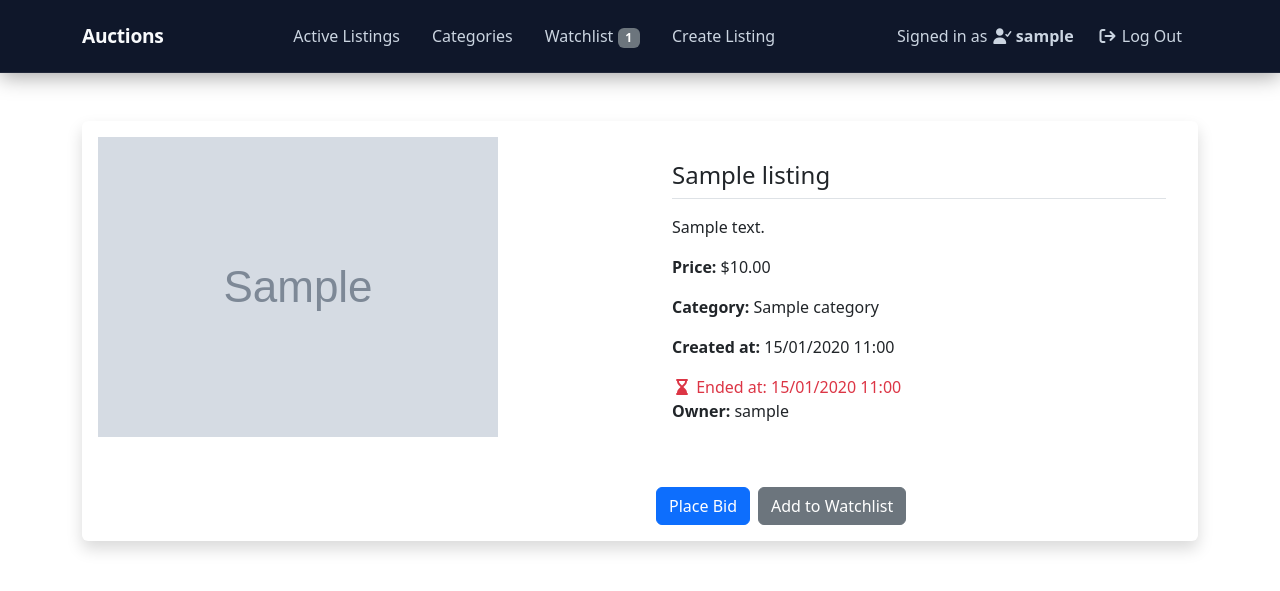
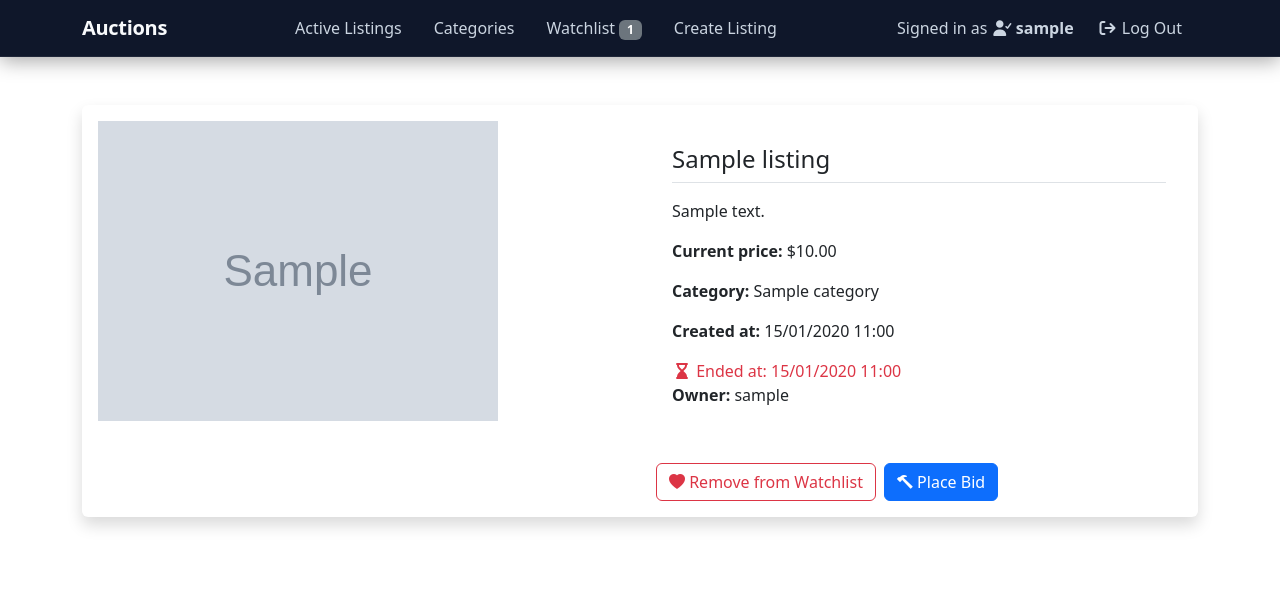
Before and after one commit to ismail-mah/commerce, a Django app: page /listing/1 in a window 1280 px wide. Shown: the top 591 px of the page. Run offline with Django 3.2, Linux system fonts and the light colour scheme; a user stored in the database is signed in; tables that the repository leaves empty hold one stand-in row (values such as "Sample post"); grey boxes marked "Sample" are stand-in pictures; some libraries are stand-ins or nearby versions.

Commit message:
added features, improved style across

```diff
--- a/auctions/admin.py
+++ b/auctions/admin.py
@@ -1,7 +1,7 @@
 from django.contrib import admin
-from .models import User, Listing, Category
+from .models import User, Listing, Category, Bid
 
-# Register your models here.
 admin.site.register(User)
 admin.site.register(Listing)
 admin.site.register(Category)
+admin.site.register(Bid)
--- a/auctions/templates/auctions/categories.html
+++ b/auctions/templates/auctions/categories.html
@@ -38,6 +38,5 @@
         {% else %}
             <p>No categories available.</p>
         {% endif %}
-
     </div>
 {% endblock  %}
--- a/auctions/templates/auctions/category_listings.html
+++ b/auctions/templates/auctions/category_listings.html
@@ -7,7 +7,7 @@
         <h2 class="mb-4 text-center">{{ category.name }} Category list</h2>
         <hr class="mb-4">
         <div class="container d-flex justify-content-center align-items-center gap-2 mb-4">
-            <h6 class="mb-0">Select a category here:</h6>
+            <h6 class="mb-0">Choose a category:</h6>
             <select class="form-select w-50" onchange="window.location=this.value">
                 <option selected disabled>Filter by category</option>
                 {% for cat in categories %}
@@ -28,7 +28,7 @@
                                 <p class="text-muted"><i class="fas fa-clock"></i> {{ listing.created_at }}</p>
                                 {% if listing.end_time %}
                                     {% if listing.is_expired %}
-                                        <p class="text-danger"><i class="fa fa-hour glass-end"></i> Ended at: {{ listing.end_time }}</p>
+                                        <p class="text-danger"><i class="fa fa-hourglass-end"></i> Ended at: {{ listing.end_time }}</p>
                                     {% else %}
                                         <p class="text-muted"><i class="fa fa-hourglass-half"></i> Ends at: {{ listing.end_time }}</p>
                                     {% endif %}
--- a/auctions/templates/auctions/layout.html
+++ b/auctions/templates/auctions/layout.html
@@ -99,7 +99,8 @@
             {% endblock %}
         </div>
 
-        <script src="https://cdn.jsdelivr.net/npm/bootstrap@5.3.3/dist/js/bootstrap.bundle.min.js"></script>
+        <link href="https://cdn.jsdelivr.net/npm/bootstrap@5.3.8/dist/css/bootstrap.min.css" rel="stylesheet" integrity="sha384-sRIl4kxILFvY47J16cr9ZwB07vP4J8+LH7qKQnuqkuIAvNWLzeN8tE5YBujZqJLB" crossorigin="anonymous">
+        <script src="https://cdn.jsdelivr.net/npm/bootstrap@5.3.8/dist/js/bootstrap.bundle.min.js" integrity="sha384-FKyoEForCGlyvwx9Hj09JcYn3nv7wiPVlz7YYwJrWVcXK/BmnVDxM+D2scQbITxI" crossorigin="anonymous"></script>
 
     </body>
 </html>
--- a/auctions/templates/auctions/listing.html
+++ b/auctions/templates/auctions/listing.html
@@ -16,11 +16,14 @@
                     {% endif %}
                 </div>
 
+
                 <div class="col-md-6 p-3">
                     <div class="card-body py-4">
                         <h4 class="card-title mb-3 border-bottom pb-2">{{ listing.title }}</h4>
                         <p>{{ listing.description }}</p>
-                        <p><strong>Price:</strong> ${{ listing.price }}</p>
+                        <p><strong>Current price:</strong>
+                             ${{ current_price }}
+                            </p>
                         <p><strong>Category:</strong> {{ listing.category }}</p>
                         <p><strong>Created at:</strong> {{ listing.created_at }}</p>
                         {% if listing.end_time %}
@@ -32,12 +35,94 @@
                         {% endif %}
                         <p><strong>Owner:</strong> {{ listing.owner.username }}</p>
                     </div>
-                    <div class="d-flex mt-4 gap-2">
-                        <a href="" class="btn btn-primary">Place Bid</a>
-                        <a href="{% url 'add_to_watchlist' listing.id %}" class="btn btn-secondary">Add to Watchlist</a>
+
+                    <div class="d-flex flex-wrap gap-2 mt-3">
+                        {% if user.is_authenticated %}
+                            {% if is_watching %}
+                                <form action="{% url 'remove_from_watchlist' listing.id %}" method="post">
+                                    {% csrf_token %}
+                                    <button type="submit" class="btn btn-outline-danger">
+                                        <i class="bi bi-heart-fill"></i> Remove from Watchlist
+                                    </button>
+                                </form>
+                            {% else %}
+                                <form action="{% url 'add_to_watchlist' listing.id %}" method="post">
+                                    {% csrf_token %}
+                                    <button type="submit" class="btn btn-outline-secondary">
+                                        <i class="bi bi-heart"></i> Add to Watchlist
+                                    </button>
+                                </form>
+                            {% endif %}
+
+                            <!-- Button trigger modal -->
+                            <button type="button" class="btn btn-primary" data-bs-toggle="modal" data-bs-target="#bidModal">
+                                <i class="bi bi-hammer"></i> Place Bid
+                            </button>
+                            {% else %}
+                                <p class="text-muted mb-0">Please <a href="{% url 'login' %}">log in</a> to add to watchlist or place a bid.</p>
+
+                        {% endif %}
                     </div>
+
+
+                    <!-- Modal -->
+                    <div class="modal fade" id="bidModal" tabindex="-1" aria-labelledby="bidModalLabel" aria-hidden="true">
+                        <div class="modal-dialog ">
+                            <div class="modal-content">
+                                <div class="modal-header
+                                {% if bid_error %}bg-danger bg-gradient text-white
+                                 {% else %}
+                                    bg-primary bg-gradient text-white
+                                {% endif %}">
+                                    <h1 class="modal-title text-center fs-5" id="bidModalLabel">
+                                        {% if bid_error %}
+                                            Bid error
+                                        {% else %}
+                                            Place a Bid
+                                        {% endif %}
+                                    </h1>
+                                    <button type="button" class="btn-close {% if bid_error %}btn-close-white{% endif %}" data-bs-dismiss="modal" aria-label="Close"></button>
+                                </div>
+                                {% if listing.owner != user %}
+                                    <form action="{% url 'add_to_bid' listing.id %}" method="post">
+                                        {% csrf_token %}
+                                        {% if bid_error %}
+                                            <div class="alert alert-danger" role="alert">
+                                                {{ bid_error }}
+                                            </div>
+                                        {% endif %}
+                                        <div class="modal-body">
+                                            <p>Current Bid: ${{ current_price }}</p>
+                                            <label for="bid_amount" class="form-label">Your Bid</label>
+                                            <div class="input-group">
+                                                <span class="input-group-text">$</span>
+                                                <input type="number" step="0.01" name="bid_amount" class="form-control" placeholder="Enter your bid" value="{{ bid_amount|default:'' }}" required>
+                                            </div>
+                                        </div>
+                                        <div class="modal-footer">
+                                            <button type="button" class="btn btn-secondary" data-bs-dismiss="modal">Close</button>
+                                            <button type="submit" class="btn btn-primary">Place Bid</button>
+                                        </div>
+                                    </form>
+                                {% else %}
+                                    <div class="modal-body">
+                                        <p class="text-muted">You are the owner of this listing.</p>
+                                    </div>
+                                {% endif %}
+                            </div>
+                        </div>
+                    </div>
+
                 </div>
             </div>
         </div>
     </div>
+
+    {% if bid_error %}
+        <script>
+            document.addEventListener("DOMContentLoaded", function () {
+                new bootstrap.Modal(document.getElementById("bidModal")).show();
+            });
+        </script>
+    {% endif %}
 {% endblock %}
--- a/auctions/urls.py
+++ b/auctions/urls.py
@@ -14,5 +14,6 @@ urlpatterns = [
     path("watchlist/remove/<int:listing_id>", views.remove_from_watchlist, name="remove_from_watchlist"),
     path("categories", views.categories, name="categories"),
     path("categories/<int:category_id>", views.category_listings, name="category_listings"),
-    path("create_category", views.create_category, name="create_category")
+    path("create_category", views.create_category, name="create_category"),
+    path("bid/<int:listing_id>/", views.add_to_bid, name="add_to_bid")
 ]
--- a/auctions/views.py
+++ b/auctions/views.py
@@ -1,26 +1,32 @@
 from django.contrib.auth import authenticate, login, logout
-from .models import User, Listing, Category
+from .models import User, Listing, Category, Bid
 from django.db import IntegrityError
 from django.http import HttpResponse, HttpResponseRedirect
-from django.shortcuts import render, redirect
+from django.shortcuts import render, redirect, get_object_or_404
 from django.contrib.auth.decorators import login_required
 from django.contrib import messages
 from .forms import ListingForm, CategoryForm
 from django.urls import reverse
+from decimal import Decimal, InvalidOperation
 
 
 
-# Helper function to render error messages
+# Helper functions
 def render_error(request, message):
     return render(request, "auctions/error.html", {
         "message": message
     })
 
+def get_current_price(listing):
+    highest_bid = listing.bids.order_by('-amount').first()
+    return highest_bid.amount if highest_bid else listing.price
+
 def index(request):
-    activate_listings = Listing.objects.filter(active=True).order_by('-id')
+    active_listings = Listing.objects.filter(active=True).order_by('-id')
     return render(request, "auctions/index.html", {
-        "listings": activate_listings
+        "listings": active_listings
     })
+
 
 
 
@@ -32,7 +38,7 @@ def categories(request):
 
 
 def category_listings(request, category_id):
-    category = Category.objects.get(id=category_id)
+    category = get_object_or_404(Category, id=category_id)
     listings = Listing.objects.filter(category=category, active=True)
     return render(request, "auctions/category_listings.html", {
         "category": category,
@@ -40,25 +46,45 @@ def category_listings(request, category_id):
         "categories": Category.objects.all().order_by('name')
     })
 
+
+
+
 @login_required
 def create_category(request):
-    form = CategoryForm(request.POST or None)
-    if request.POST.get("name") and form.is_valid():
-        form.save()
-        messages.success(request, "Category created successfully.")
-        return redirect("categories")
+    if request.method == "POST":
+        form = CategoryForm(request.POST)
+        if form.is_valid():
+            form.save()
+            messages.success(request, "Category created successfully.")
+            return redirect("categories")
+        messages.error(request, "Error creating category. Please check the form for errors.")
+    else:
+        form = CategoryForm()
+
     return render(request, "auctions/create_category.html", {
         "form": form,
-        "title": "Create Category",
-        "error": "Please enter a category name."
+        "title": "Create Category"
     })
 
 
+def listing_context(request, single_listing):
+    highest_bid = single_listing.bids.order_by('-amount').first()
+    current_price = get_current_price(single_listing)
+    is_watching = False
+    if request.user.is_authenticated:
+        is_watching = single_listing.watcherlist.filter(pk=request.user.pk).exists()
+    return {
+        "listing": single_listing,
+        "highest_bid": highest_bid,
+        "current_price": current_price,
+        "is_watching": is_watching
+    }
+
+
+
 def listing(request, listing_id):
-    single_listing = Listing.objects.get(id=listing_id)
-    return render(request, "auctions/listing.html", {
-        "listing": single_listing
-    })
+    single_listing = get_object_or_404(Listing, pk=listing_id)
+    return render(request, "auctions/listing.html", listing_context(request, single_listing))
 
 
 
@@ -73,6 +99,7 @@ def create_listing(request):
             listing.save()
             messages.success(request, "Listing created successfully.")
             return redirect("listing", listing_id=listing.id)
+        messages.error(request, "Please correct the errors below.")
     else:
         form = ListingForm()
 
@@ -82,30 +109,73 @@ def create_listing(request):
     })
 
 
+
 @login_required
 def watchlist(request):
     listings = request.user.watched_listings.all().order_by('-id')
+    for listing in listings:
+        listing.current_price = get_current_price(listing)
     return render(request, "auctions/watchlist.html", {
-        "watchlist": listings
+        "watchlist": listings,
     })
 
 @login_required
 def add_to_watchlist(request, listing_id):
-    listing = Listing.objects.get(id=listing_id)
-    if listing.watcherlist.filter(id=request.user.id).exists():
+    if request.method != "POST":
+        return redirect("listing", listing_id=listing_id)
+    listing = get_object_or_404(Listing, pk=listing_id)
+    if listing.watcherlist.filter(pk=request.user.pk).exists():
         messages.info(request, "Listing is already in your watchlist.")
     else:
         listing.watcherlist.add(request.user)
         messages.success(request, "Listing added to watchlist.")
-    return redirect("watchlist")
+    return redirect("listing", listing_id=listing_id)
 
 
+@login_required
+def remove_from_watchlist(request, listing_id):
+    if request.method != "POST":
+        return redirect("listing", listing_id=listing_id)
+    listing = get_object_or_404(Listing, pk=listing_id)
+    if listing.watcherlist.remove(request.user):
+        messages.success(request, "Listing removed from watchlist.")
+    else:
+        messages.info(request, "Listing is not in your watchlist.")
+    return redirect("listing", listing_id=listing_id)
 
-def remove_from_watchlist(request, listing_id):
-    listing = Listing.objects.get(id=listing_id)
-    listing.watcherlist.remove(request.user)
-    messages.success(request, "Listing removed from watchlist.")
-    return redirect("watchlist")
+
+@login_required
+def add_to_bid(request, listing_id):
+    listing = get_object_or_404(Listing, pk=listing_id)
+
+    if request.method != "POST":
+        return redirect("listing", listing_id=listing_id)
+
+    initial_amount = request.POST.get("bid_amount", "")
+    context = listing_context(request, listing)
+    context["bid_amount"] = initial_amount
+
+    if request.user == listing.owner:
+        context["bid_error"] = "You cannot bid on your own listing."
+        return render(request, "auctions/listing.html", context)
+    try:
+        bid_amount = Decimal(initial_amount)
+    except (ValueError, InvalidOperation, TypeError):
+        context["bid_error"] = "Enter a valid number for the bid."
+        return render(request, "auctions/listing.html", context)
+
+    if bid_amount <= context["current_price"]:
+        context["bid_error"] = f"Bid must be higher than the current price of ${context['current_price']}."
+        return render(request, "auctions/listing.html", context)
+
+    Bid.objects.create(
+        listing=listing,
+
+        bidder_user=request.user,
+        amount=bid_amount
+    )
+    messages.success(request, "Bid placed successfully.")
+    return redirect("listing", listing_id=listing_id)
 
 
 
```
Also changed, not shown: auctions/models.py (+11 -0 lines), auctions/templates/auctions/watchlist.html (+8 -2 lines), auctions/migrations/0010_bid.py (added), auctions/templates/auctions/index.html (indentation only).
